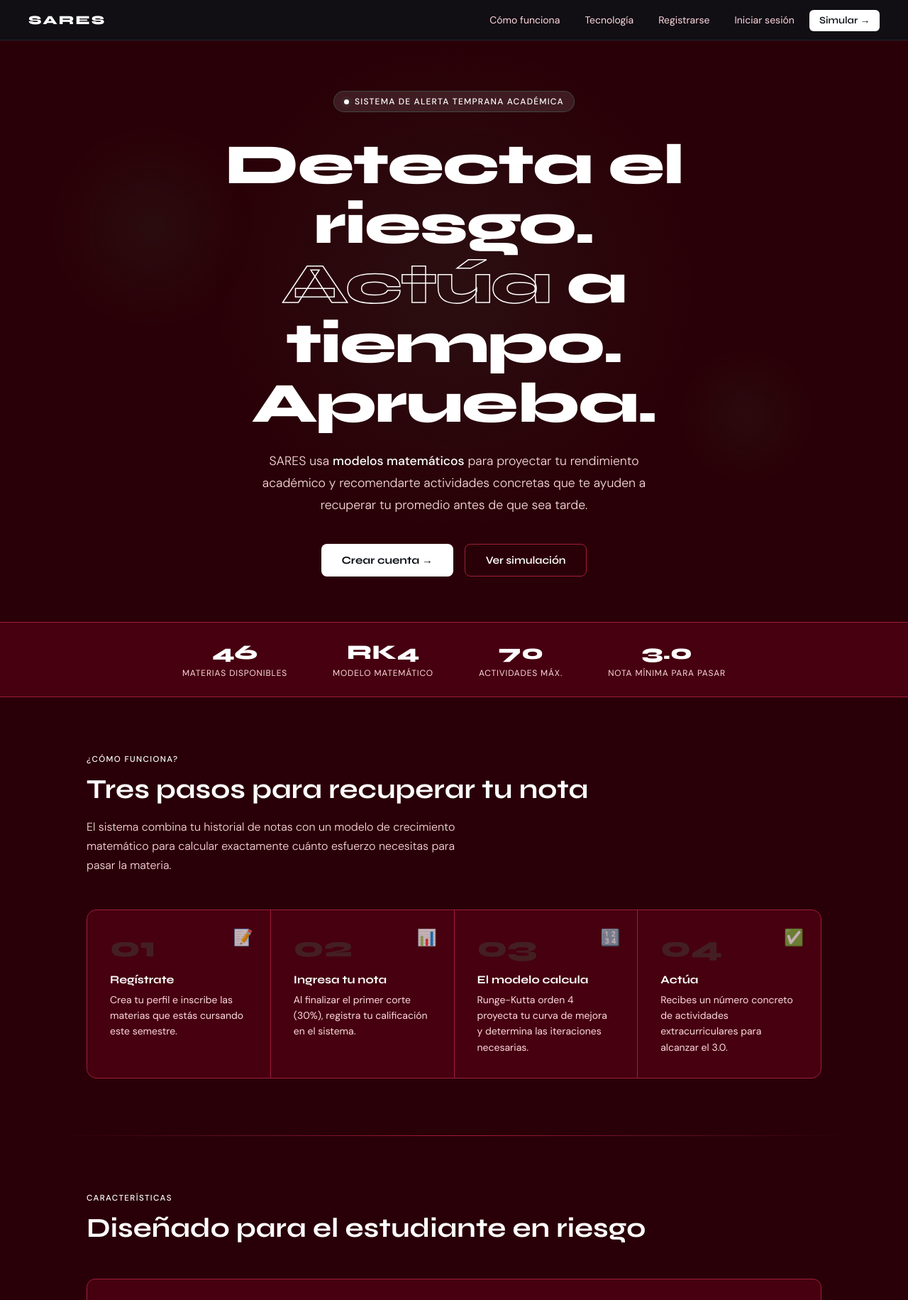
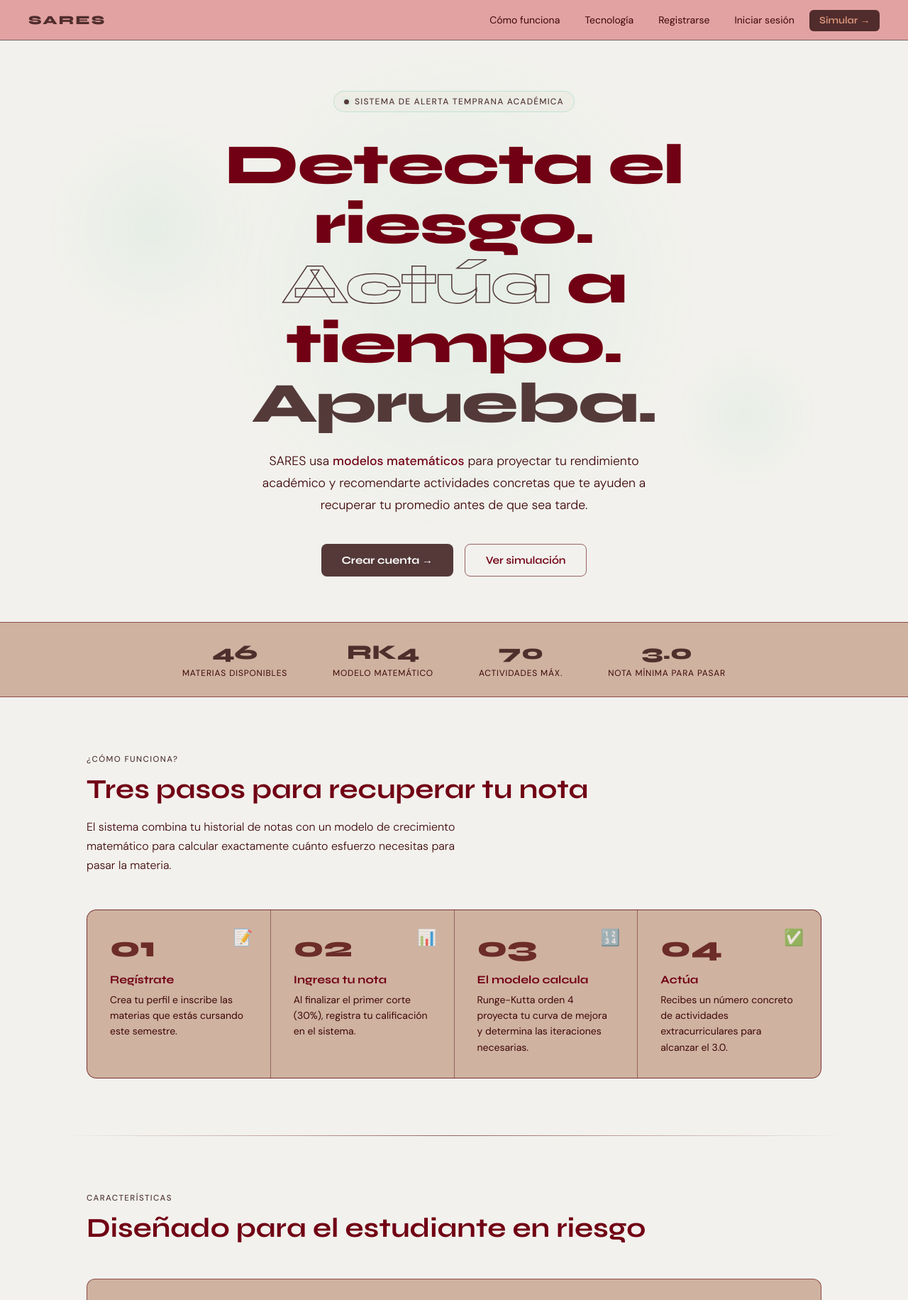
Before and after one commit to juancifuentes07/sares-web, a Flask app: page / in a window 1280 px wide. Shown: the top 1831 px of the page at 71% size. Run offline with Flask 3, Linux system fonts and the light colour scheme.

Commit message:
cambio de colores

```diff
--- a/templates/index.html
+++ b/templates/index.html
@@ -7,23 +7,28 @@
 <link href="https://fonts.googleapis.com/css2?family=Syne:wght@400;600;700;800&family=DM+Sans:ital,wght@0,300;0,400;0,500;1,300&display=swap" rel="stylesheet">
 <style>
 :root {
-  --bg: #2a0008;                 /* fondo rojo vino oscuro */
-  --surface: #460010;            /* tarjetas */
-  --surface2: #5c0017;           /* inputs */
+  /* Fondos */
+  --bg: #F2F1ED;         /* Crema claro */
+  --surface: #cfb2a0;    /* Fondo rojo vino oscuro (de la tarjeta) */
+  --surface2: #972929;   /* Fondo rojo vino intermedio */
 
-  --border: #a11d3a;             /* bordes rojos vivos */
+  /* Bordes */
+  --border: #6b1c1cab;     /* Rosado suave para el borde del botón "Probar simulación" */
 
-  --accent: #ffffff;             /* principal blanco */
-  --accent-dim: rgba(255,255,255,0.10);
-  --accent-glow: rgba(255,255,255,0.25);
+  /* Textos sobre fondo CLARO (Afuera de la tarjeta) */
+  --text: #710014;       /* Vino para títulos afuera */
+  --text-muted: #3d0707; /* Café/Gris para textos secundarios afuera */
 
-  --text: #ffffff;               /* texto principal */
-  --text-muted: #ffd9df;         /* blanco rosado */
+  /* El color clave para que se lea TODO dentro de la tarjeta roja */
+  --accent: #351515d5;     /* Hueso/Beige claro (¡Este es el que hace magia!) */
+  --accent-dim: rgba(217, 215, 191, 0.15);
+  --accent-glow: rgba(217, 215, 191, 0.30);
 
-  --warn: #ffb347;              /* naranja elegante */
-  --success: #ffccd5;           /* rosado claro */
-  --info: #ff6b81;              /* rojo brillante */
-  --danger: #ff1744;            /* rojo intenso */
+  /* Estados y alertas */
+  --warn: #ffb347;
+  --success: #fff7f6;
+  --info: #ffffff;
+  --danger: #ffffff;
 }
   *, *::before, *::after { margin: 0; padding: 0; box-sizing: border-box; }
   html { scroll-behavior: smooth; }
@@ -44,7 +49,7 @@
     align-items: center;
     justify-content: space-between;
     padding: 1.1rem 2.5rem;
-    background: rgba(13,17,23,0.85);
+    background: rgba(224, 149, 149, 0.85);
     backdrop-filter: blur(12px);
     border-bottom: 1px solid rgba(42,53,71,0.6);
   }
@@ -73,7 +78,7 @@
 
   .nav-cta {
     background: var(--accent) !important;
-    color: #0d1117 !important;
+    color: #df9a7f !important;
     font-weight: 600 !important;
     font-family: 'Syne', sans-serif;
   }
@@ -201,7 +206,7 @@
 
   .btn-primary {
     background: var(--accent);
-    color: #0d1117;
+    color: #ffffff;
     border: none;
     border-radius: 8px;
     font-family: 'Syne', sans-serif;
@@ -331,7 +336,7 @@
     font-family: 'Syne', sans-serif;
     font-size: 2.5rem;
     font-weight: 800;
-    color: rgba(62,207,142,0.15);
+    color: rgba(80, 6, 6, 0.781);
     line-height: 1;
     margin-bottom: 1rem;
   }
@@ -374,7 +379,7 @@
     transition: border-color 0.2s, transform 0.2s;
   }
 
-  .feature-card:hover { border-color: rgba(62,207,142,0.35); transform: translateY(-3px); }
+  .feature-card:hover { border-color: rgba(146, 30, 9, 0.89); transform: translateY(-3px); }
 
   .feature-card.large {
     grid-column: span 2;
```
Also changed, not shown: templates/dashboard.html (+6 -6 lines), templates/login.html (+12 -12 lines), templates/registrar_materia.html (+7 -7 lines), templates/registro.html (+7 -7 lines), templates/simulacion.html (+6 -6 lines).
